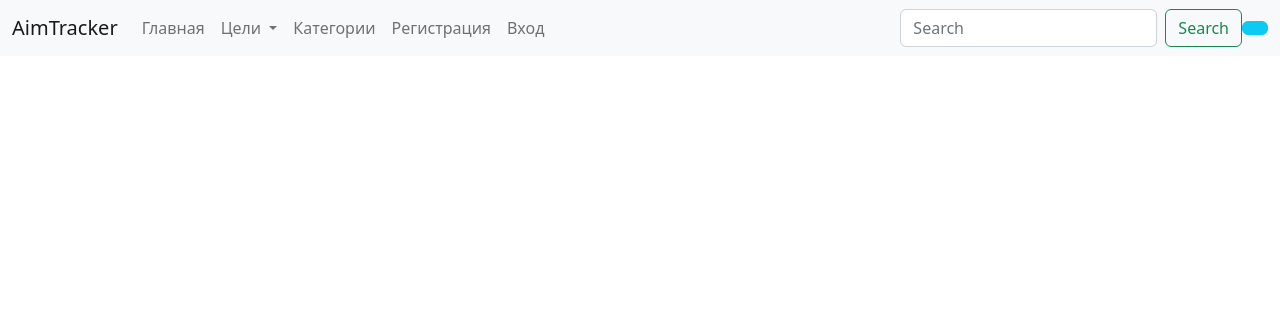
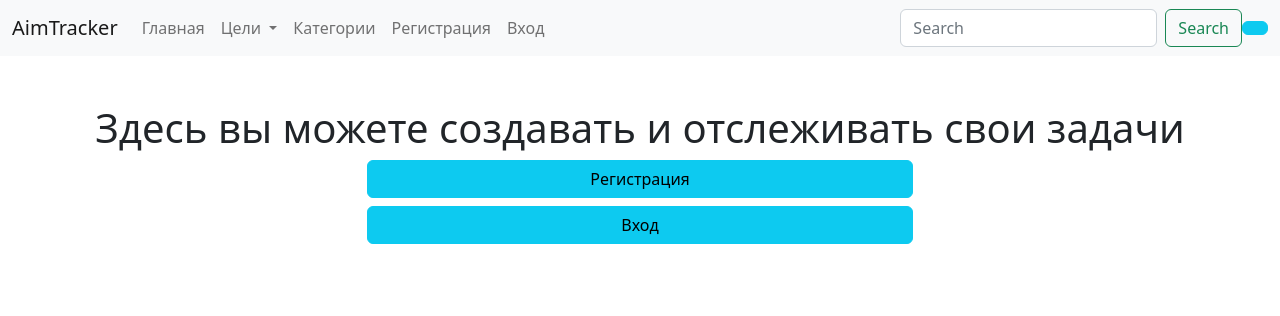
Before and after one commit to VitaminP8/goal_tracking, a Django app: template mainapp/templates/mainapp/index.html in a window 1280 px wide. Shown: the top 316 px of the page. Run offline with Django 4.2, Linux system fonts and the light colour scheme; the template is opened without the code that fills it, so the values that code supplies are empty.

Commit message:
main page

```diff
--- a/mainapp/templates/mainapp/index.html
+++ b/mainapp/templates/mainapp/index.html
@@ -1,27 +1,14 @@
 {% extends "base.html" %}
 {% block content %}
-    <body>
-        <ul>
-            {% for user in users %}
-                <li>
-                    {{user.name}} {{user.surname}}
-                    <ol>
-                        {% for goal in user.goal_set.all %}
-                            <li>
-                                {{goal.name}}
-                                <ul>
-                                    {% for category in goal.categories.all %}
-                                        <li>
-                                            {{ category.name }}
-                                        </li>
-                                    {% endfor %}
-                                </ul>
-                            </li>
-                        {% endfor %}
-                    </ol>
-                </li>
-            {% endfor %}
-        </ul>
-    </body>
+    <h1 class="text-center mt-5 text-justify"> Здесь вы можете создавать и отслеживать свои задачи</h1>
+    {% if user.is_authenticated %}
+        <div class="d-grid gap-2 col-6 mx-auto">
+            <a href="/goal-list/" class="btn btn-info" role="button" >перейти к целям</a>
+        </div>
+    {% else %}
+        <div class="d-grid gap-2 col-6 mx-auto">
+            <a href="/register/" class="btn btn-info" role="button" >Регистрация</a>
+            <a href="/login/" class="btn btn-info" role="button" >Вход</a>
+        </div>
+    {% endif %}
 {% endblock %}
-</html>
```
